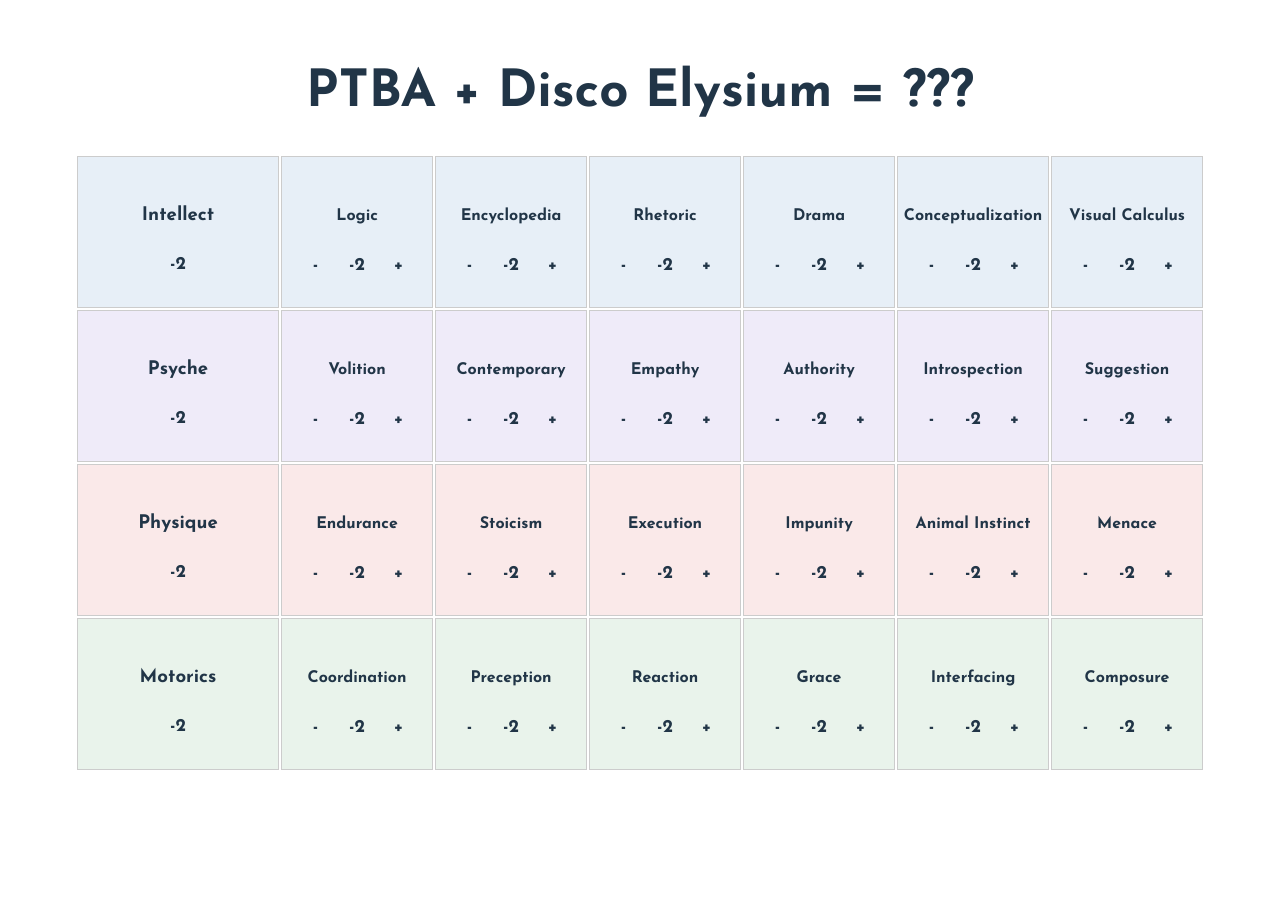
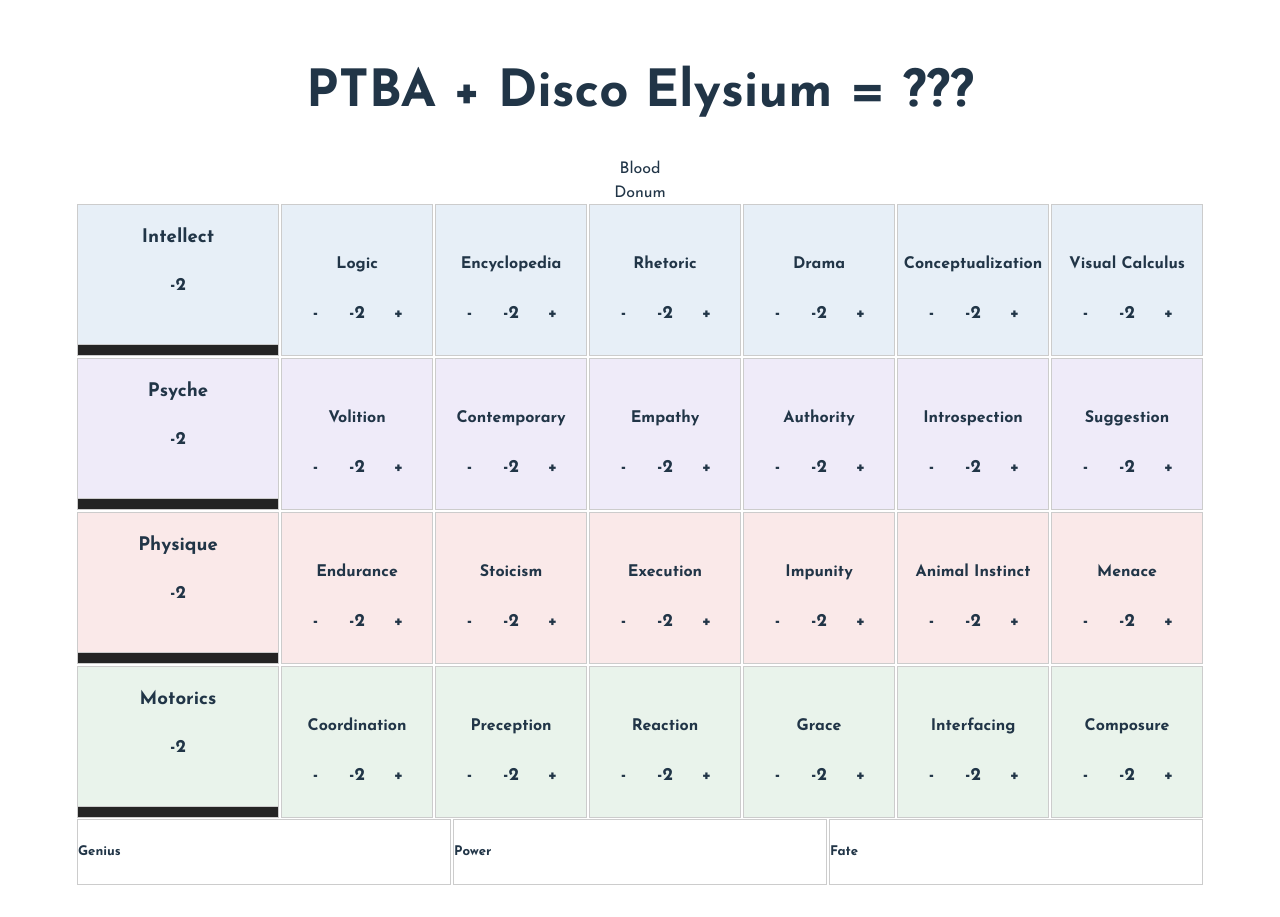
Before and after one commit to robtrizzo/provenire, a React (Vite) app: page / in a window 1280 px wide. Before the commit the page ends 801 px from the top, so only its background shows below. Built offline with nearby package versions, Linux system fonts and the light colour scheme.

Commit message:
added skill increase logic

```diff
--- a/src/App.css
+++ b/src/App.css
@@ -39,6 +39,30 @@
 
   .read-the-docs {
     color: #888;
+  }
+
+  .abilities-wrapper {
+    width: 100%;
+    display: flex;
+    flex-direction: column;
+    align-items: center;
+    justify-content: center;
+    gap: 2px;
+  }
+
+  .abilities-progression-wrapper {
+    width: 100%;
+    display: flex;
+    flex-direction: row;
+    align-items: center;
+    justify-content: center;
+    gap: 2px;
+  }
+
+  .abilities-progression-section {
+    display: flex;
+    width: 100%;
+    border: 1px solid #ccc;
   }
 
   .abilities-article {
@@ -137,3 +161,38 @@
     justify-content: center;
     gap: 20px;
   }
+
+  .category-progress-section {
+    margin-top: auto;
+    width: 100%;
+    display: flex;
+    flex-direction: row;
+    align-items: center;
+    justify-content: center;
+
+  }
+
+  .category-progress {
+    width: 100%;
+    height: 10px;
+    border-top: 1px solid #ccc;
+    background-color: #242424;
+  }
+
+  .category-progress + .category-progress {
+    border-left: 1px solid #ccc;
+  }
+
+  .category-progress.active {
+    background-color: #1864ab;
+  }
+
+  .noselect {
+    -webkit-touch-callout: none; /* iOS Safari */
+      -webkit-user-select: none; /* Safari */
+       -khtml-user-select: none; /* Konqueror HTML */
+         -moz-user-select: none; /* Old versions of Firefox */
+          -ms-user-select: none; /* Internet Explorer/Edge */
+              user-select: none; /* Non-prefixed version, currently
+                                    supported by Chrome, Edge, Opera and Firefox */
+  }
--- a/src/App.tsx
+++ b/src/App.tsx
@@ -7,17 +7,20 @@
   const handleAbilityScoreChange = (
     category: string,
     ability: string,
-    newScore: number
+    newRanks: number
   ) => {
+    let oldRanks;
     const newAbilities = abilities.map((cat) => {
       if (cat.category === category) {
         return {
           ...cat,
           abilities: cat.abilities.map((ab) => {
             if (ab.name === ability) {
+              oldRanks = ab.ranks;
+              console.log(`setting ${ability} from ${oldRanks} to ${newRanks}`);
               return {
                 ...ab,
-                score: newScore,
+                ranks: newRanks,
               };
             }
             return ab;
@@ -27,47 +30,167 @@
       return cat;
     });
     setAbilities(newAbilities);
+    handleCategoryChange(newAbilities, category, newRanks, oldRanks || 0);
   };
+
+  const handleCategoryChange = (
+    abilities: any,
+    category: string,
+    newRanks: number,
+    oldRanks: number
+  ) => {
+    console.log('category change', category, oldRanks, newRanks);
+    if (newRanks > oldRanks) {
+      let catIncrease = false;
+      console.log('new score > old score');
+      const newAbilities = abilities.map((cat) => {
+        if (cat.category === category) {
+          let newCategoryProgress = cat.progress + 1;
+          console.log('newCategoryProgress', newCategoryProgress);
+          if (newCategoryProgress >= 3 + cat.score) {
+            catIncrease = true;
+            return {
+              ...cat,
+              progress: 0,
+            };
+          }
+          return {
+            ...cat,
+            progress: cat.progress + 1,
+          };
+        }
+        return cat;
+      });
+      setAbilities(newAbilities);
+      if (catIncrease) {
+        handleCategoryIncrease(newAbilities, category);
+      }
+    } else if (newRanks < oldRanks) {
+      let catDecrease = false;
+      const newAbilities = abilities.map((cat) => {
+        if (cat.category === category) {
+          let newCategoryProgress = cat.progress - 1;
+          console.log('newCategoryProgress', newCategoryProgress);
+          if (newCategoryProgress < 0) {
+            console.log('decrease category');
+            catDecrease = true;
+            return {
+              ...cat,
+              progress: 3 + cat.score - 2,
+            };
+          }
+          return {
+            ...cat,
+            progress: cat.progress - 1,
+          };
+        }
+        return cat;
+      });
+      console.log('new abilities', newAbilities);
+      setAbilities(newAbilities);
+      if (catDecrease) {
+        handleCategoryDecrease(newAbilities, category);
+      }
+    }
+  };
+
+  const handleCategoryIncrease = (abilities: any, category: string) => {
+    console.log('category increase', category);
+    const newAbilities = abilities.map((cat) => {
+      if (cat.category === category) {
+        return {
+          ...cat,
+          score: cat.score + 1,
+        };
+      }
+      return cat;
+    });
+    console.log(newAbilities);
+    setAbilities(newAbilities);
+  };
+
+  const handleCategoryDecrease = (abilities: any, category: string) => {
+    const newAbilities = abilities.map((cat) => {
+      if (cat.category === category) {
+        return {
+          ...cat,
+          score: cat.score - 1,
+        };
+      }
+      return cat;
+    });
+    setAbilities(newAbilities);
+  };
+
+  console.log(abilities);
+
   return (
     <div className="App">
       <header className="App-header">
         <h1>PTBA + Disco Elysium = ???</h1>
       </header>
       <main>
+        <article>
+          <section>Blood</section>
+          <section>Donum</section>
+        </article>
+        <div className="abilities-wrapper">
           <article className="abilities-article">
-          {abilities.map(({ category, abilities, score }) => (
+            {abilities.map(
+              ({ category, abilities, score, progress, color }) => (
                 <section key={`category-${category}`} className="abilities-row">
-              <div className={`ability-category ability-category-${category}`}>
+                  <div
+                    className={`ability-category ability-category-${category}`}
+                    style={{ backgroundColor: `#${color}${score + 3}a` }}
+                  >
                     <h3>{category}</h3>
                     <h4 className="category-score">{score}</h4>
+                    <div className="category-progress-section">
+                      {Array.from(Array(progress).keys()).map(() => (
+                        <div className="category-progress active"></div>
+                      ))}
+                      {Array.from(Array(3 + score - progress).keys()).map(
+                        () => (
+                          <div className="category-progress"></div>
+                        )
+                      )}
                     </div>
-              {abilities.map(({ name, score }) => (
+                  </div>
+                  {abilities.map(({ name, ranks }) => (
                     <div
                       key={`ability-${name}`}
                       className={`ability ability-category-${category}`}
+                      style={{
+                        backgroundColor: `#${color}${Math.min(
+                          Math.max(ranks + score + 3, 1),
+                          10
+                        )}a`,
+                      }}
                     >
                       <h4 className="ability-name">{name}</h4>
                       <div className="ability-score-section">
                         <h5
-                      className="ability-score ability-score-button"
+                          className="ability-score ability-score-button noselect"
                           onClick={() => {
                             handleAbilityScoreChange(
                               category,
                               name,
-                          Math.max(score - 1, -2)
+                              Math.max(ranks - 1, 0)
                             );
                           }}
                         >
                           -
                         </h5>
-                    <h5 className="ability-score">{score}</h5>
+                        <h5 className="ability-score noselect">
+                          {score + ranks}
+                        </h5>
                         <h5
-                      className="ability-score ability-score-button"
+                          className="ability-score ability-score-button noselect"
                           onClick={() => {
                             handleAbilityScoreChange(
                               category,
                               name,
-                          Math.min(score + 1, 3)
+                              Math.min(ranks + 1, 5)
                             );
                           }}
                         >
@@ -77,8 +200,28 @@
                     </div>
                   ))}
                 </section>
-          ))}
+              )
+            )}
           </article>
+          <aside className="abilities-progression-wrapper">
+            <section className="abilities-progression-section">
+              <div>
+                <h5>Genius</h5>
+              </div>
+            </section>
+            <section className="abilities-progression-section">
+              <div>
+                <h5>Power</h5>
+              </div>
+            </section>
+            <section className="abilities-progression-section">
+              <div>
+                <h5>Fate</h5>
+              </div>
+            </section>
+          </aside>
+        </div>
+
         <aside></aside>
       </main>
       <footer></footer>
--- a/src/data/abilities.json
+++ b/src/data/abilities.json
@@ -2,124 +2,128 @@
   {
     "category": "Intellect",
     "score": -2,
-    "color": "1864ab1a",
+    "color": "1864ab",
+    "progress": 0,
     "abilities": [
       {
         "name": "Logic",
-        "score": -2
+        "ranks": 0
       },
       {
         "name": "Encyclopedia",
-        "score": -2
+        "ranks": 0
       },
       {
         "name": "Rhetoric",
-        "score": -2
+        "ranks": 0
       },
       {
         "name": "Drama",
-        "score": -2
+        "ranks": 0
       },
       {
         "name": "Conceptualization",
-        "score": -2
+        "ranks": 0
       },
       {
         "name": "Visual Calculus",
-        "score": -2
+        "ranks": 0
       }
     ]
   },
   {
     "category": "Psyche",
     "score": -2,
-    "color": "5f3dc41a",
+    "color": "5f3dc4",
+    "progress": 0,
     "abilities": [
       {
         "name": "Volition",
-        "score": -2
+        "ranks": 0
       },
       {
         "name": "Contemporary",
-        "score": -2
+        "ranks": 0
       },
       {
         "name": "Empathy",
-        "score": -2
+        "ranks": 0
       },
       {
         "name": "Authority",
-        "score": -2
+        "ranks": 0
       },
       {
         "name": "Introspection",
-        "score": -2
+        "ranks": 0
       },
       {
         "name": "Suggestion",
-        "score": -2
+        "ranks": 0
       }
     ]
   },
   {
     "category": "Physique",
     "score": -2,
-    "color": "c92a2a1a",
+    "color": "c92a2a",
+    "progress": 0,
     "abilities": [
       {
         "name": "Endurance",
-        "score": -2
+        "ranks": 0
       },
       {
         "name": "Stoicism",
-        "score": -2
+        "ranks": 0
       },
       {
         "name": "Execution",
-        "score": -2
+        "ranks": 0
       },
       {
         "name": "Impunity",
-        "score": -2
+        "ranks": 0
       },
       {
         "name": "Animal Instinct",
-        "score": -2
+        "ranks": 0
       },
       {
         "name": "Menace",
-        "score": -2
+        "ranks": 0
       }
     ]
   },
   {
     "category": "Motorics",
     "score": -2,
-    "color": "2b8a3e1a",
+    "color": "2b8a3e",
+    "progress": 0,
     "abilities": [
       {
         "name": "Coordination",
-        "score": -2
+        "ranks": 0
       },
       {
         "name": "Preception",
-        "score": -2
+        "ranks": 0
       },
       {
         "name": "Reaction",
-        "score": -2
+        "ranks": 0
       },
       {
         "name": "Grace",
-        "score": -2
+        "ranks": 0
       },
       {
         "name": "Interfacing",
-        "score": -2
+        "ranks": 0
       },
       {
         "name": "Composure",
-        "score": -2
+        "ranks": 0
       }
     ]
   }
```
Lines whose indentation alone changed are shown as unchanged.
